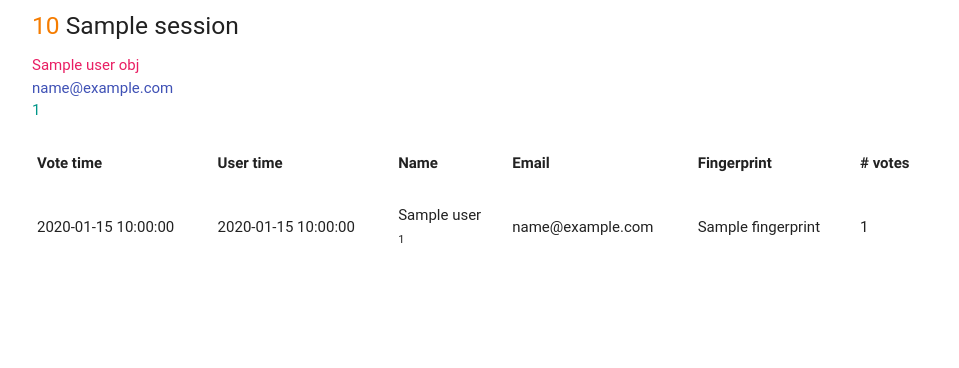
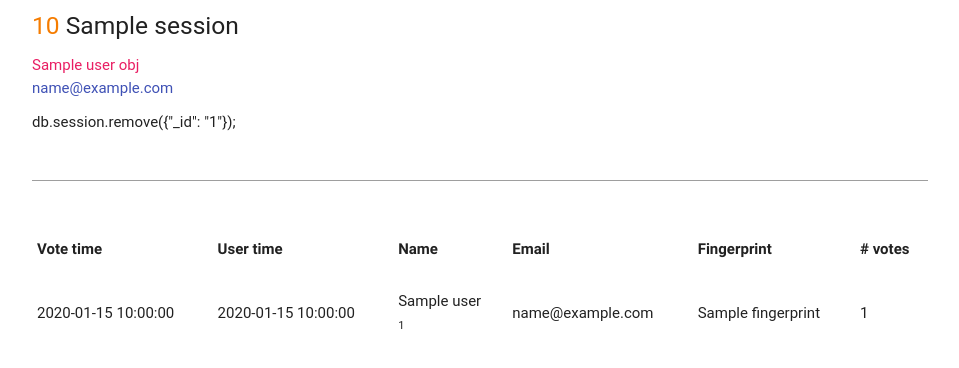
Before and after one commit to ireapps/lightning-talks, a Flask app: template templates/dashboard.html in a window 1280 px wide. Shown: the top 368 px of the page, without its empty margins (160-1119 px from the left). Run offline with Flask 2, Linux system fonts and the light colour scheme; the template is opened without the code that fills it: most values are stand-ins (such as "Sample title", 1, 10 or a date in 2020); some libraries are stand-ins or nearby versions; some web fonts are replaced.

Commit message:
remove instructions

```diff
--- a/templates/dashboard.html
+++ b/templates/dashboard.html
@@ -20,7 +20,8 @@
                         <p>
                             <span class="pink-text">{{ session.user_obj.name }}</span><br/>
                             <span class="indigo-text">{{ session.user_obj.email }}</span><br/>
-                            <span class="teal-text">{{ session._id }}</span>
+
+                            <textarea class="materialize-textarea">db.session.remove({"_id": "{{ session._id }}"});</textarea>
                         </p>
                         {% if session.all_votes %}
                         <table cellpadding="0" cellspacing="0">
```
